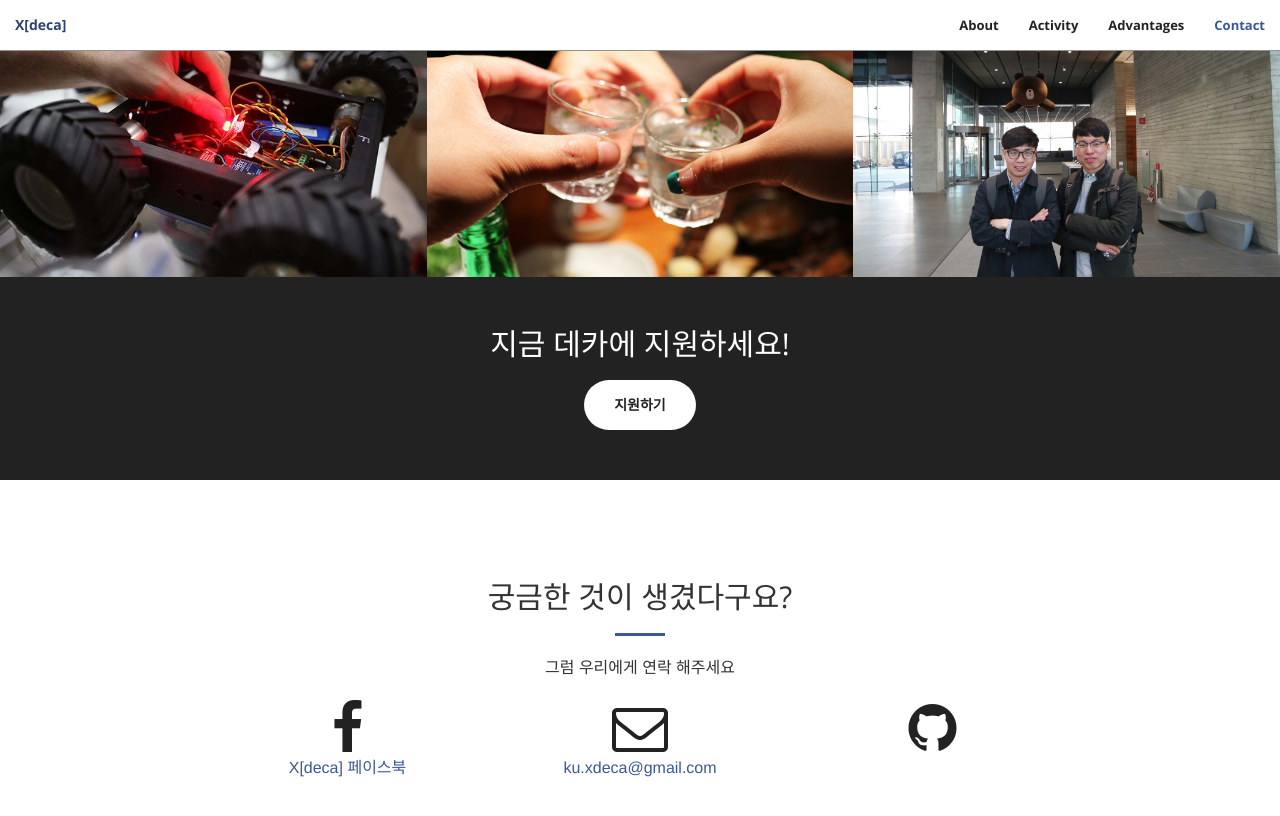
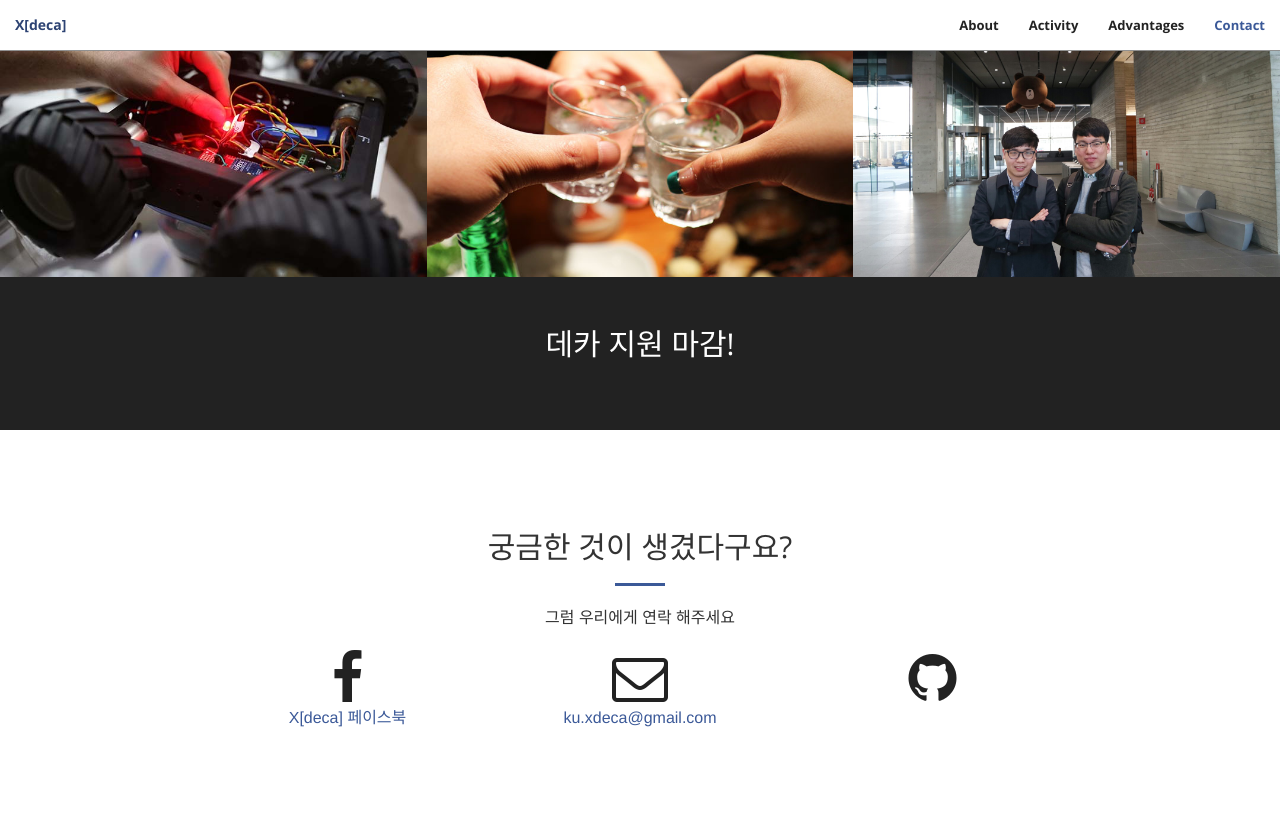
Before and after one commit to XDeca/xdeca.github.io, a Jekyll site: the page built from index.html, in a window 1280 px wide and 900 px high, scrolled down 2542 px. Shown: the top 816 px of the window. Built offline with Jekyll 4.4.1, drawn with Linux system fonts in a browser that asks for light colours.

Commit message:
Update aside.html

```diff
--- a/_includes/aside.html
+++ b/_includes/aside.html
@@ -1,8 +1,7 @@
   <aside class="bg-dark">
       <div class="container text-center">
           <div class="call-to-action">
-              <h2>지금 데카에 지원하세요!</h2>
-              <a href="https://docs.google.com/forms/d/e/1FAIpQLSeBCe68jPcObtfIqRugXL8LDVuAbr3cUgPBfgoVDkrSZ5rrMQ/viewform?c=0&w=1" class="btn btn-default btn-xl wow tada">지원하기</a>
+              <h2>데카 지원 마감!</h2>
           </div>
       </div>
   </aside>
```
